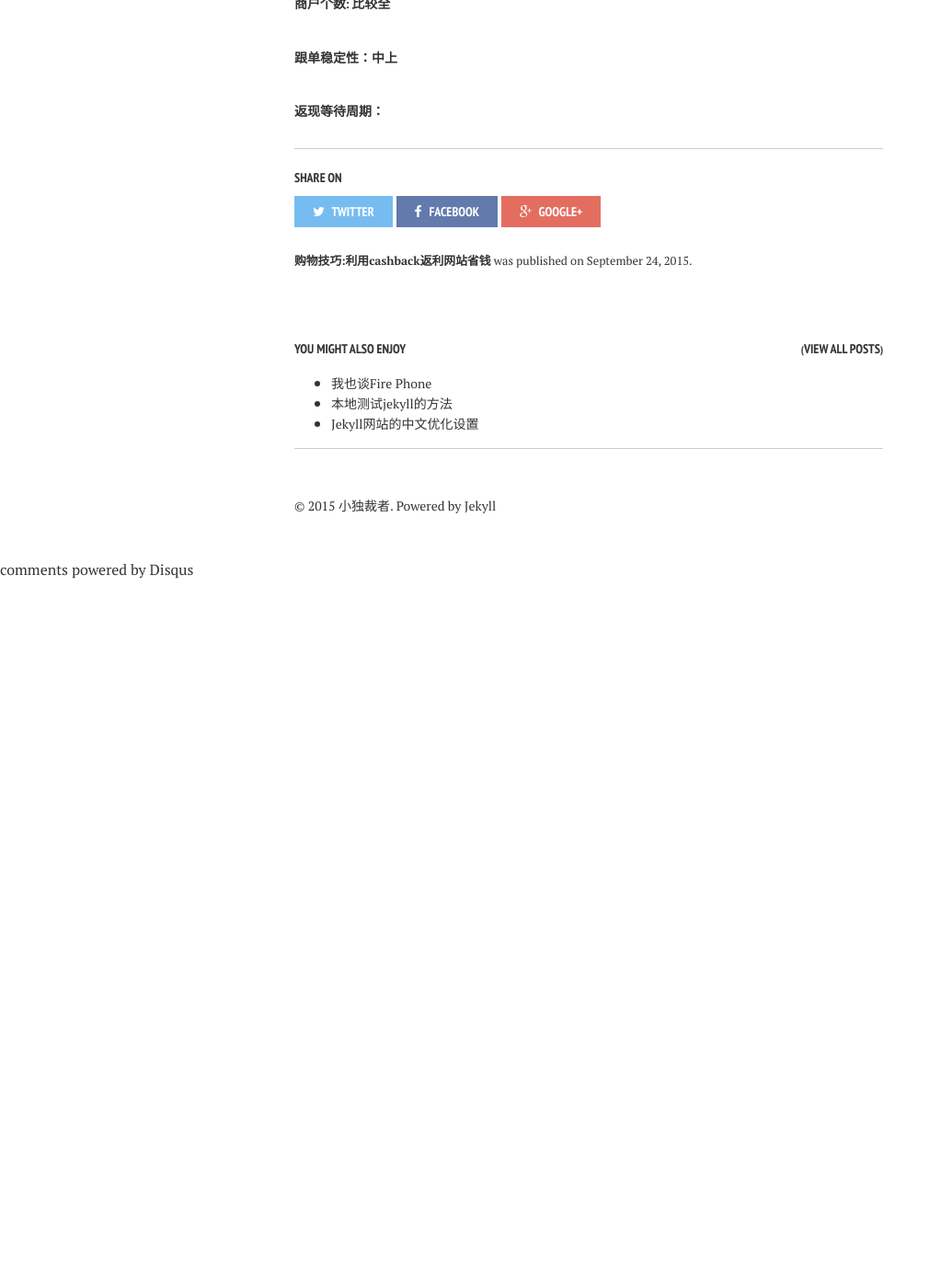
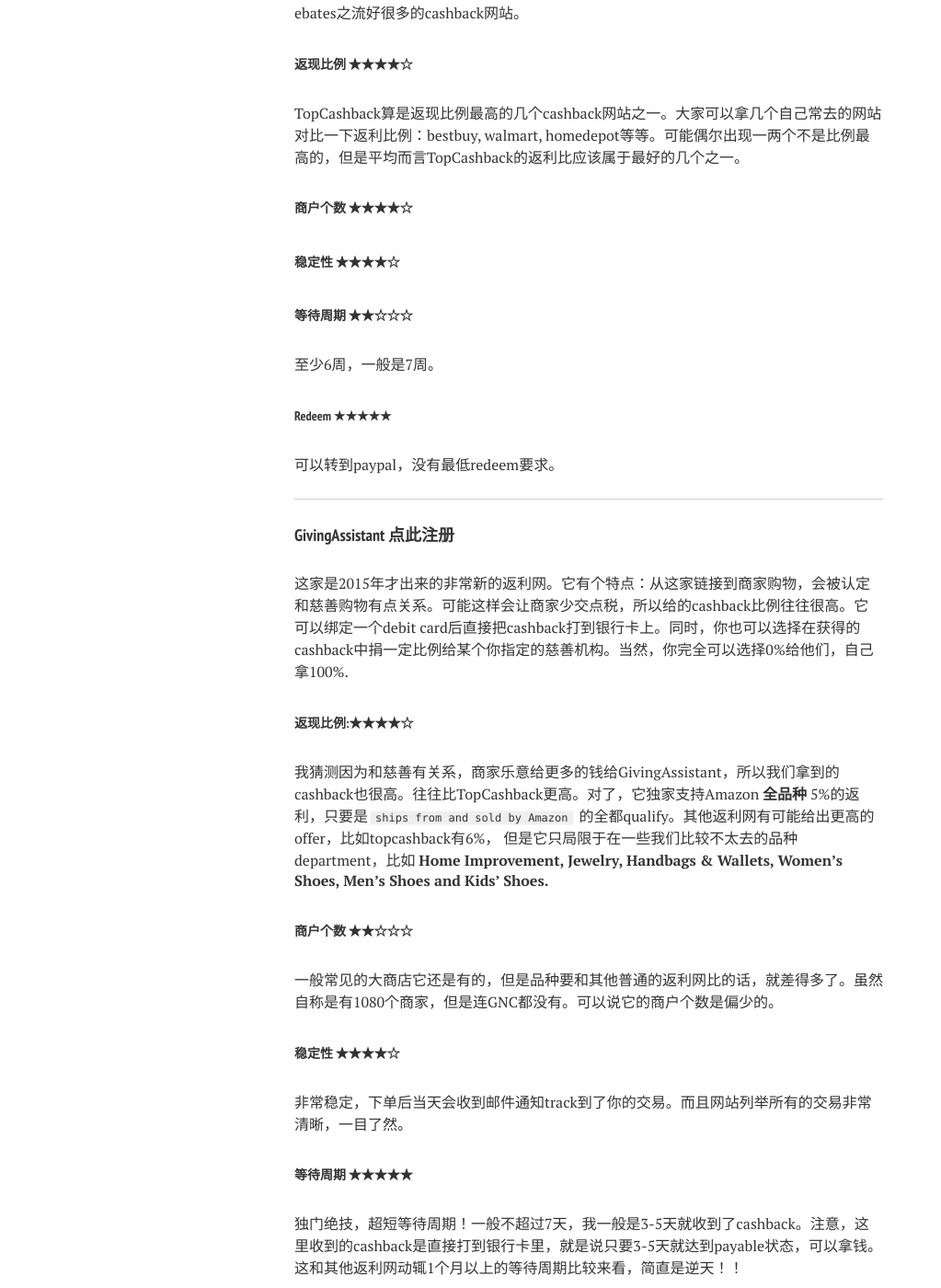
Before and after one commit to yinping4256/old.yinping4256.github.io, a Jekyll site: the page built from _posts/cn/2015-09-24-cashback.markdown, in a window 1280 px wide and 1400 px high, scrolled down 3347 px. Shown: the whole window at 92% size, without its empty margins (0-1023 px from the left). Built offline with Jekyll 4.4.1, drawn with Linux system fonts in a browser that asks for light colours; nearby versions of some CDN libraries; comment, search, counter and statistics services are not loaded; before the commit the page ends 3977 px from its top, so only the background shows below that; some of the changed text lies outside the part shown.

Commit message:
added Posts

```diff
--- a/_posts/cn/2015-09-24-cashback.markdown
+++ b/_posts/cn/2015-09-24-cashback.markdown
@@ -93,16 +93,91 @@
 
 下面我推荐我个人喜欢用的几个返利网：
 
+---
+
 ## cashback网推荐
 
-#### [TopCashback](http://www.topcashback.com/ref/yinping4256){:target="_blank"}
+#### [TopCashback 点此注册](http://www.topcashback.com/ref/yinping4256){:target="_blank"}
 
-###### 返现比例:高
+应该是2013还是2014年才出来的比较新的cashback网站，一上来就以`the most generous cashback website` 自居。
+
+我记得当时有个从topcashback链接到godaddy注册域名送$35的活动。由于注册一个域名有时候只要$1，很多人开了很多小号去撸。不过后来TopCashback发现了，事件最后怎样我就不清楚了。有些人说自己拿到了$35， 也有很多人说后来根本就没给$35. 总之，这是一个比ebates之流好很多的cashback网站。
+
+###### 返现比例 ★★★★☆
 
 TopCashback算是返现比例最高的几个cashback网站之一。大家可以拿几个自己常去的网站对比一下返利比例：bestbuy, walmart, homedepot等等。可能偶尔出现一两个不是比例最高的，但是平均而言TopCashback的返利比应该属于最好的几个之一。
 
-###### 商户个数: 比较全
+###### 商户个数 ★★★★☆
 
-###### 跟单稳定性：中上
+###### 稳定性 ★★★★☆
 
-###### 返现等待周期：
+###### 等待周期 ★★☆☆☆
+
+至少6周，一般是7周。
+
+###### Redeem ★★★★★
+
+可以转到paypal，没有最低redeem要求。
+
+---
+
+#### [GivingAssistant 点此注册](https://givingassistant.org/)
+
+这家是2015年才出来的非常新的返利网。它有个特点：从这家链接到商家购物，会被认定和慈善购物有点关系。可能这样会让商家少交点税，所以给的cashback比例往往很高。它可以绑定一个debit card后直接把cashback打到银行卡上。同时，你也可以选择在获得的cashback中捐一定比例给某个你指定的慈善机构。当然，你完全可以选择0%给他们，自己拿100%.
+
+###### 返现比例:★★★★☆
+
+我猜测因为和慈善有关系，商家乐意给更多的钱给GivingAssistant，所以我们拿到的cashback也很高。往往比TopCashback更高。对了，它独家支持Amazon **全品种** 5%的返利，只要是`ships from and sold by Amazon` 的全都qualify。其他返利网有可能给出更高的offer，比如topcashback有6%， 但是它只局限于在一些我们比较不太去的品种department，比如 **Home Improvement, Jewelry, Handbags & Wallets, Women’s Shoes, Men's Shoes and Kids' Shoes.**
+
+###### 商户个数 ★★☆☆☆
+
+一般常见的大商店它还是有的，但是品种要和其他普通的返利网比的话，就差得多了。虽然自称是有1080个商家，但是连GNC都没有。可以说它的商户个数是偏少的。
+
+###### 稳定性 ★★★★☆
+
+非常稳定，下单后当天会收到邮件通知track到了你的交易。而且网站列举所有的交易非常清晰，一目了然。
+
+###### 等待周期 ★★★★★
+
+独门绝技，超短等待周期！一般不超过7天，我一般是3-5天就收到了cashback。注意，这里收到的cashback是直接打到银行卡里，就是说只要3-5天就达到payable状态，可以拿钱。这和其他返利网动辄1个月以上的等待周期比较来看，简直是逆天！！
+
+###### Redeem ★★★★★
+
+基本上只要拿到cashback，如果转到paypal或者直接绑定debit card，只要$1的minimum amount的阈值。鉴于这家网站的返利比例很高，$1是非常容易达到的。所以redeem根本不用担心。最重要的是，如果绑定debit card，它会自动检测你的cashback是否有$1, 一旦达到$1它就会自动把钱打到银行卡里。所以用户都不用什么操作，特别省心。
+
+---
+
+#### [DiscoverDeals 点此注册](https://www.discovercard.com/)
+
+这个是Discover信用卡里的附属功能。位置在此：
+
+<figure>
+  <a href="/images/cashback4.jpg"><img src="/images/cashback4.jpg"></a>
+  <figcaption>Discover Deals"</figcaption>
+</figure>
+
+这家和别家最大的不同在于，它要求结账的时候必须使用你自己的Discover卡。如果用其他方式结账，就不会获得cashback。
+
+###### 返现比例 ★★★★★
+
+这家返现比一般是最高的。因为它强制你必须用他自家的Discover信用卡，本来信用卡公司就会收取商家不菲的手续费，所以Discover完全可以从手续费中挪一点过来当做cashback来吸引用户。
+
+###### 商户个数 ★☆☆☆☆
+
+我猜它不屑于和小商户打交道，所以它支持的商家数量算很少的了。但是别忘了，只要它能支持，一般返利都很高。
+
+###### 稳定性 ★★★☆☆
+
+大概要好几天才邮件通知你交易被track到。收到邮件之前自己完全不知道交易是否会被Discover跟踪到。连Click记录都没有。但是我觉得一般来讲还是不会出问题的。注意用隐身模式打开新窗口登陆Discover。
+
+###### 等待周期 ★★☆☆☆
+
+Discover其实没有告诉你哪些交易获得了多少的cashback，每个月statement出来后rewards数会增加，但是就很难知道到底是哪个交易给的，给了多少了。甚至等待周期是多少都没有明确说明。我们只能但愿它系统没抽风，少算了我们哪个大交易……
+
+###### Redeem ★★★★★
+
+如果是把rewards当cash来redeem，是没有最低额度要求的。任何金额都可以转到银行，或者作为statement credit。
+
+其实兑换Gift card也是很不错的选择，像Gap, Nike gift card都是20买25等8折买到。比gift card的市场价要低很多。如果确实有有需要的giftcard，并且和市场价比较一下价值，再兑换说不定比直接兑cash更划算。
+
+不建议用来支付Amazon.com
```
Also changed, not shown: _posts/cn/2015-07-23-surface-pro-3.markdown (added, +83 -0 lines), _posts/cn/2015-09-28-surface-pro-3-win10.markdown (added, +45 -0 lines), _posts/cn/2015-09-28-week-1-sentence-types.markdown (added, +17 -0 lines), images/cashback4.jpg (added).
